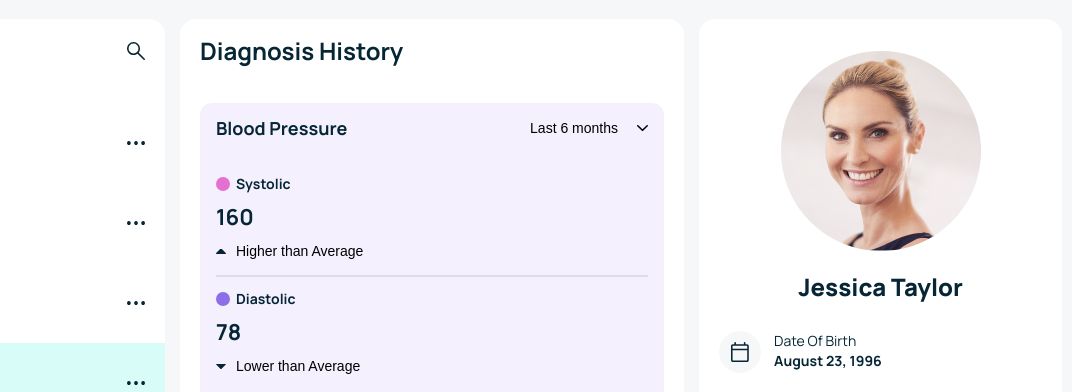
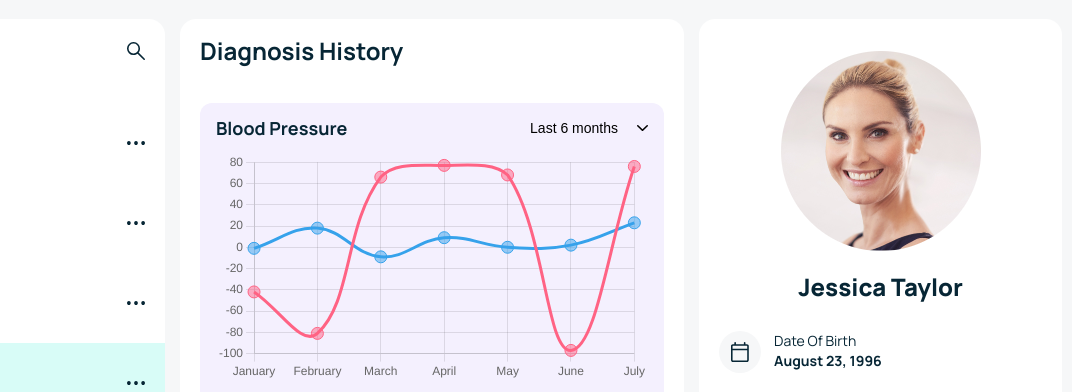
Before and after one commit to Meyckooo/Assessment-Project, a plain HTML site: page index.html in a window 1280 px wide. Shown: the part 97-489 px from the top of the page, 208-1280 px from the left. Drawn offline with nearby package versions, Linux system fonts and the light colour scheme.

Commit message:
Coliation Assesment
- Putting Graph Chart

```diff
--- a/css/media.css
+++ b/css/media.css
@@ -47,6 +47,9 @@ and (max-width : 1400px) {
   .diagnosis_chart_box {
     flex-direction: column;
     row-gap: 40px;
+  }
+  .diagnosis_chart_box_holder {
+    max-width: 100%;
   }
   .diagnosis_chart_box_info {
     max-width: 100%;
@@ -124,14 +127,14 @@ and (max-width : 1000px) {
   padding: 0 15px 25px;
   }
   .sidebar_left_con {
-  order: 1;
+  order: 2;
   }
   .sidebar_right_con {
-  order: 2;
+  order: 3;
   }
   .diagnosis_con {
   max-width: 100%;
-  order: 3;
+  order: 1;
   }
   .diagnosis_history_box {
   max-width: 100%;
@@ -167,7 +170,7 @@ and (max-width : 800px) {
     /* Toggle Style */
   .toggle_right_nav {position: fixed;width:100%;height: auto;z-index: 1000;visibility: hidden; left: 0; top: 123px;}
   .toggle_nav_close {position: absolute; top: 0; left: 0; width: 100%; height: 100%; z-index: 2;pointer-events: none;}
-  .toggle_right_cont {visibility: visible;background: rgba(255,255,255,0.9);z-index: 5; position: absolute; right: 0; left: 0; top: 124px;}
+  .toggle_right_cont {visibility: visible;background: #fff;z-index: 5; position: absolute; right: 0; left: 0; top: 124px;}
   nav.toggle_right_style {}
   .logo_slide_right {display:block;float:left;width: calc(100% - 90px);}
   .menu_slide_right .toggle_holder{transform: unset;top: -100px; right: 0;}
@@ -176,7 +179,7 @@ and (max-width : 800px) {
   .menu_slide_right {display: block;text-align: left;padding: 0;background: var(--black);position: relative;}
   .toggle_right_nav .hamburger-box{width: 30px;line-height: 100%;}
   .toggle_right_nav .hamburger-inner, .toggle_right_nav .hamburger-inner::before, .toggle_right_nav .hamburger-inner::after { width: 30px; }
-  .toggle_right_nav  .page_nav{padding: 25px 15px;}
+  .toggle_right_nav .page_nav{padding: 25px 15px; height: 100vh;}
 
    /* hamburger button */
   .nav_toggle_button small{display: none;}
--- a/css/style.css
+++ b/css/style.css
@@ -317,14 +317,27 @@ header{
   background: #F4F0FE;
   border-radius: 12px;
 }
+.diagnosis_chart_box_holder{
+  width: 100%;
+  max-width: 460px;
+}
 .diagnosis_chart_box_info {
   display: flex;
   justify-content: space-between;
   align-items: center;
   gap: 10px;
-  width: 100%;
-  max-width: 460px;
 }
+
+  .chart-container {
+  position: relative;
+  margin: 15px 0 0;
+  border-radius: 10px;
+  }
+
+  .chart-container #myChart {
+    height: 230px !important;
+    width: 100% !important;
+  }
 .diagnosis_chart_dropdown{
     position: relative;
     width: 100%;
@@ -616,6 +629,7 @@ height: 1px;
 .profile_info ul li span {
   font-weight: 700;
 }
+.profile_info ul li a:hover{text-decoration: underline;}
 
 .profile_button {
   width: fit-content;
--- a/index.html
+++ b/index.html
@@ -4,8 +4,9 @@
 <head>
 <meta charset="utf-8">
 <meta name="viewport" content="width=device-width, initial-scale=1">
-<title>Canoy</title>
+<title>Tech Care</title>
 
+<link rel="icon" href="images/favicon.png">
 <link rel="stylesheet" href="css/style.css">
 <link rel="stylesheet" href="css/media.css">
 <link rel="stylesheet" href="css/hamburgers.min.css">
@@ -207,7 +208,8 @@
 
                               <div class="diagnosis_chart_con">
                                   <div class="diagnosis_chart_box">
-                                        <div class="diagnosis_chart_box_info">
+                                        <div class="diagnosis_chart_box_holder">
+                                          <div class="diagnosis_chart_box_info">
                                             <h2>Blood Pressure</h2>
                                             <div class="diagnosis_chart_dropdown">
                                               <select name="months" id="months">
@@ -216,6 +218,10 @@
                                               <option value="">Last 2 Years</option>
                                             </select>
                                             </div>
+                                        </div>
+                                          <div class="chart-container">
+                                              <canvas id="myChart"></canvas>
+                                          </div>
                                         </div>
 
                                           <div class="diagnosis_right_boxes_info">
@@ -349,6 +355,7 @@
   <script src="js/jquery-3.5.0.min.js"></script>
   <script src="js/jquery-migrate-1.4.1.min.js"></script>
   <script src="js/jquery.easing.1.3.js"></script>
+  <script src="https://cdnjs.cloudflare.com/ajax/libs/Chart.js/3.9.1/chart.min.js"></script>
   <script src="js/plugins.js"></script>
 </body>
 </html>
--- a/js/plugins.js
+++ b/js/plugins.js
@@ -106,4 +106,114 @@ $(document).ready(function () {
       headerAccount.classList.toggle('text-hidden');
   });
 
+   // Utility functions to replace the Utils object
+        const Utils = {
+            CHART_COLORS: {
+                red: 'rgb(255, 99, 132)',
+                orange: 'rgb(255, 159, 64)',
+                yellow: 'rgb(255, 205, 86)',
+                green: 'rgb(75, 192, 192)',
+                blue: 'rgb(54, 162, 235)',
+                purple: 'rgb(153, 102, 255)',
+                grey: 'rgb(201, 203, 207)'
+            },
+
+            transparentize: function(color, opacity) {
+                const alpha = 1 - opacity;
+                return color.replace('rgb', 'rgba').replace(')', `, ${alpha})`);
+            },
+
+            numbers: function(config) {
+                const count = config.count || 7;
+                const min = config.min || 0;
+                const max = config.max || 100;
+                const result = [];
+                for (let i = 0; i < count; i++) {
+                    result.push(Math.floor(Math.random() * (max - min + 1)) + min);
+                }
+                return result;
+            },
+
+            months: function(config) {
+                const count = config.count || 7;
+                const months = ['January', 'February', 'March', 'April', 'May', 'June',
+                               'July', 'August', 'September', 'October', 'November', 'December'];
+                return months.slice(0, count);
+            },
+
+            namedColor: function(index) {
+                const colors = Object.values(this.CHART_COLORS);
+                return colors[index % colors.length];
+            },
+
+            rand: function(min, max) {
+                return Math.floor(Math.random() * (max - min + 1)) + min;
+            }
+        };
+
+        // Configuration
+        const NUMBER_CFG = {count: 7, min: -100, max: 100};
+        const labels = Utils.months({count: 7});
+
+        // Data configuration
+        const data = {
+            labels: labels,
+            datasets: [
+                {
+                    label: 'Dataset 1',
+                    data: Utils.numbers(NUMBER_CFG),
+                    borderColor: Utils.CHART_COLORS.red,
+                    backgroundColor: Utils.transparentize(Utils.CHART_COLORS.red, 0.5),
+                    fill: false,
+                    tension: 0.4
+                },
+                {
+                    label: 'Dataset 2',
+                    data: Utils.numbers(NUMBER_CFG),
+                    borderColor: Utils.CHART_COLORS.blue,
+                    backgroundColor: Utils.transparentize(Utils.CHART_COLORS.blue, 0.5),
+                    fill: false,
+                    tension: 0.4
+                }
+            ]
+        };
+
+        // Chart configuration
+        const config = {
+            type: 'line',
+            data: data,
+            options: {
+                responsive: true,
+                maintainAspectRatio: false,
+                plugins: {
+                    legend: {
+                        display: false
+                    }
+                },
+                scales: {
+                    y: {
+                        beginAtZero: false,
+                        grid: {
+                            color: 'rgba(0,0,0,0.1)'
+                        }
+                    },
+                    x: {
+                        grid: {
+                            color: 'rgba(0,0,0,0.1)'
+                        }
+                    }
+                },
+                elements: {
+                    point: {
+                        radius: 6,
+                        hoverRadius: 8
+                    }
+                }
+            }
+        };
+
+        // Initialize the chart
+        const ctx = document.getElementById('myChart').getContext('2d');
+        const chart = new Chart(ctx, config);
+
 });
```
Also changed, not shown: css/media.min.css, css/style.min.css, images/favicon.png (added), js/plugins.min.js.
